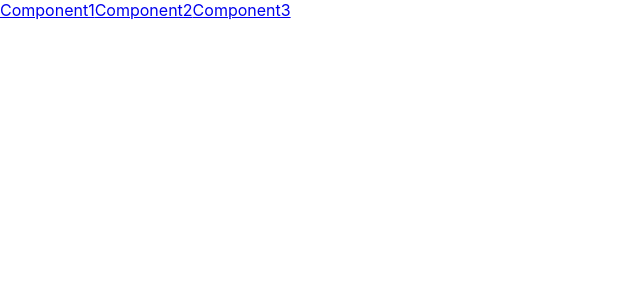
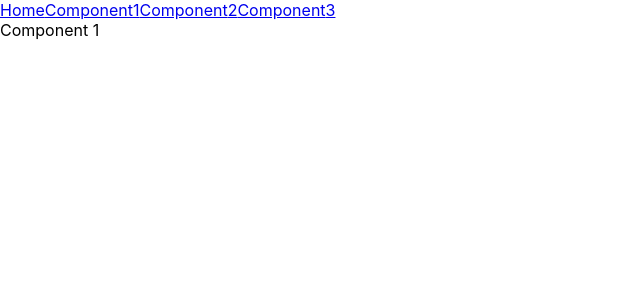
Before and after one commit to Javierz299/reactReduxPractice, a React (Create React App) app: page /component/1 in a window 1280 px wide. Shown: the top 300 px of the page, without its empty margins (0-640 px from the left). Built offline with nearby package versions, Linux system fonts and the light colour scheme.

Commit message:
dynamically render routes. from multiple links to one link. similiar to mapping out a list but with routes.

```diff
--- a/src/containers/header.js
+++ b/src/containers/header.js
@@ -2,12 +2,19 @@ import React, { Component } from 'react'
 import { Link } from 'react-router-dom'
 
 class header extends Component {
+    state = {
+        nums: [{id: 1},{id: 2}, {id: 3}]
+     }
+
+
     render() {
         return (
             <div>
-                <Link to="/component1">Component1</Link>
-                <Link to="/component2">Component2</Link>
-                <Link to="/component3">Component3</Link>
+                <Link to="/">Home</Link>
+                {this.state.nums.map(num =>
+                <Link key={num.id} to={{pathname: '/component/' + num.id}}>Component{num.id}</Link>
+                )}
+
             </div>
         )
     }
--- a/src/functional/component1.js
+++ b/src/functional/component1.js
@@ -3,7 +3,8 @@ import React from 'react'
 
 const Component1 = (props) => (
     <div>
-        Component1
+        Component {props.match.params.id}
+        {console.log(props)}
     </div>
 
 
--- a/src/functional/component2.js
+++ /dev/null
@@ -1,9 +0,0 @@
-import React from 'react'
-
-const Component2 = (props) => (
-    <div>
-       Component2
-    </div>
-)
-
-export default Component2
--- a/src/functional/component3.js
+++ /dev/null
@@ -1,9 +0,0 @@
-import React from 'react'
-
-const Component3 = (props) => (
-    <div>
-        Component3
-    </div>
-)
-
-export default Component3
--- a/src/routes.js
+++ b/src/routes.js
@@ -1,27 +1,26 @@
 import React, { Component } from 'react'
 
 import Component1 from './functional/component1'
-import Component2 from './functional/component2'
-import Component3 from './functional/component3'
 
 import Container1 from './containers/container1'
 import Header from  './containers/header'
 import history from './utils/history'
 
 
-import {  Router,Route } from 'react-router-dom'
+import {  Router,Route,Switch } from 'react-router-dom'
 
 class routes extends Component {
+
     render() {
         return (
             <div>
                 <Router history={history} >
                     <div>
                     <Header />
+                    <Switch>
                     <Route exact path="/" component={Container1}/>
-                    <Route path="/component1" component={Component1}/>
-                    <Route path="/component2" component={Component2}/>
-                    <Route path="/component3" component={Component3}/>
+                    <Route path="/component/:id" render={(props) => <Component1 {...props} />}/>
+                    </Switch>
                     </div>
                 </Router>
             </div>
```
